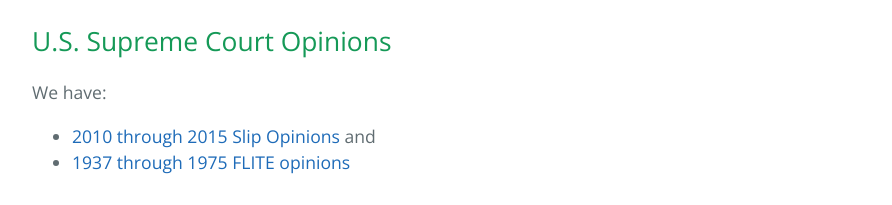
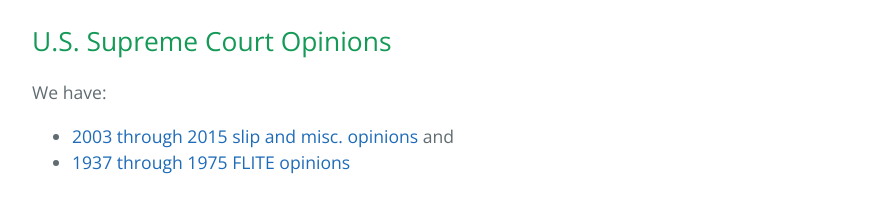
Before and after one commit to publicdocs/publicdocs.github.io, a plain HTML site: page index.html in a window 1280 px wide. Shown: the part 1100-1305 px from the top of the page, without its empty margins (192-1084 px from the left). Drawn offline with nearby package versions, Linux system fonts and the light colour scheme.

Commit message:
Update index.html

```diff
--- a/index.html
+++ b/index.html
@@ -51,7 +51,7 @@
 
 <ul>
 <li>
-<a href="https://github.com/publicdocs/us-scotus-slips">2010 through 2015 Slip Opinions</a> and</li>
+<a href="https://github.com/publicdocs/us-scotus-slips">2003 through 2015 slip and misc. opinions</a> and</li>
 <li><a href="https://github.com/publicdocs/us-scotus-flite">1937 through 1975 FLITE opinions</a></li>
 </ul>
 
```
